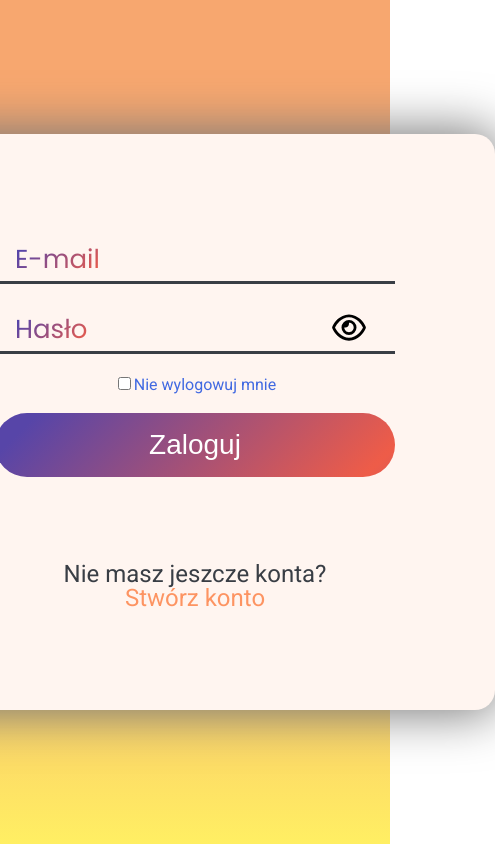
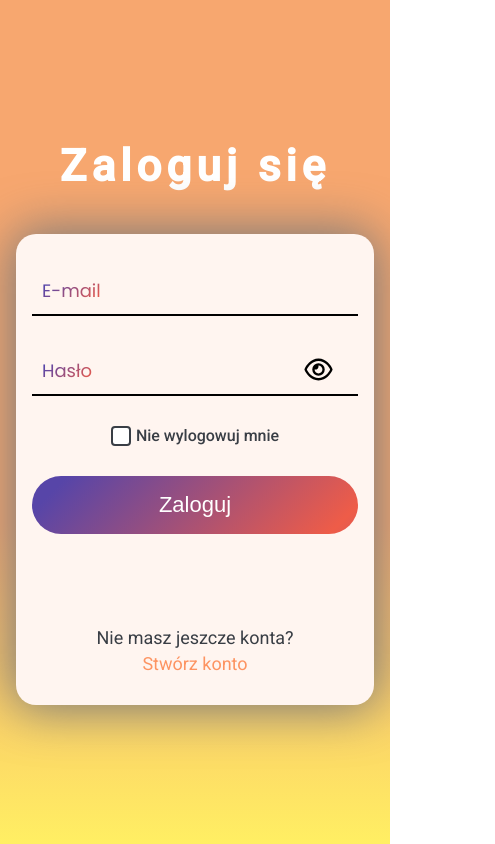
Before and after one commit to propanibutan/grosik-app, a React (Vite) app: page /login in a window 390 px wide. Shown: the whole page, 495 px wide, since content can reach past the window. Built offline with nearby package versions, Linux system fonts and the light colour scheme.

Commit message:
rwd & auth validation

```diff
--- a/src/components/common/GradientButton/GradientButton.module.scss
+++ b/src/components/common/GradientButton/GradientButton.module.scss
@@ -19,3 +19,12 @@
       filter: contrast(150%);
    }
 }
+
+
+@media screen and (max-width: 800px) {
+   .gradientButton{
+      width: 100%;
+      max-width: 400px;
+      font-size: 22px;
+   }
+}
--- a/src/components/common/UniversalInput/UniversalInput.module.scss
+++ b/src/components/common/UniversalInput/UniversalInput.module.scss
@@ -62,6 +62,29 @@
 }
 
 
+@media screen and (max-width: 800px) {
+   .inputBox{
+      position: relative;
+      width: 100%;
+      max-width: 400px;
+   }
+   .inputBox__input{
+      font-size: 18px;
+      padding-left: 10px;
+      border-bottom: 2px solid;
+   }
+   .inputBox__label{
+      font-size: 18px;
+      top: 50%;
+      left: 10px;
+   }
+   .inputBox__icon{
+      cursor: pointer;
+      height: 25px;
+      width: 35px;
+   }
+}
+
 
 input:-webkit-autofill,
 input:-webkit-autofill:hover,
--- a/src/pages/Login/Login.jsx
+++ b/src/pages/Login/Login.jsx
@@ -10,15 +10,27 @@ const Login = () => {
 
    const [email, setEmail] = useState('');
    const [password, setPassword] = useState('');
+   const [error, setError] = useState(false);
+   const [keepSignIn, setKeepSignIn] = useState(false);
 
    const HandleSignIn = async (e) => {
-      await signInWithEmailAndPassword(auth, email, password);
-      console.log('handle sign in');
-      sessionStorage.setItem("Login", `${auth.currentUser.email}`);
+      try{
+         await signInWithEmailAndPassword(auth, email, password);
+         keepSignIn
+         ? localStorage.setItem("Login", `${auth.currentUser.email}`)
+         : sessionStorage.setItem("Login", `${auth.currentUser.email}`)
+      } catch(err) {
+         console.log('Error found:', err);
+         setError(true);
+         return;
+      }
+
+      setError(false);
    }
-
+   console.log(keepSignIn);
    return (
       <section className={s.login}>
+         <h1 className={s.login__title}>Zaloguj się</h1>
          <div className={s.login__box}>
             <UniversalInput
                name="email"
@@ -35,9 +47,13 @@ const Login = () => {
                value={password}
             />
             <label className={s.login__checkbox}>
-               <input type="checkbox" />
+               <input type="checkbox" onChange={() => setKeepSignIn(!keepSignIn)}/>
                Nie wylogowuj mnie
             </label>
+            {
+               error &&
+               <p className={s.error}>E-mail lub hasło nie jest poprawne!</p>
+            }
             <GradientButton text="Zaloguj" execute={(e) => `${HandleSignIn()} ${e.preventDefault()}`}/>
             <div className={s.login__bottomInfo}>
                <h3>Nie masz jeszcze konta?</h3>
--- a/src/pages/Login/Login.module.scss
+++ b/src/pages/Login/Login.module.scss
@@ -3,7 +3,6 @@
 .login{
    font-family: $main-font;
    color: $main;
-   // background-color: black;
    background: linear-gradient(135deg, $top-purple 10%, $bot-orange );
    @include bot-gradient();
    min-height: 100vh;
@@ -11,6 +10,15 @@
    flex-direction: column;
    justify-content: center;
    align-items: center;
+   &__title{
+      margin-bottom: 150px;
+      color: $white-text;
+      font-family: $font-text;
+      font-size: 66px;
+      line-height: 92px;
+      font-weight: bold;
+      letter-spacing: 5px;
+   }
    &__box{
       background-color: $primary-background;
       min-width: 500px;
@@ -24,8 +32,41 @@
       box-shadow: 0 0 50px 4px #797979;
       font-family: $font-text;
    }
+   input[type=checkbox]{
+      -webkit-appearance: none;
+      appearance: none;
+      background-color: #fff;
+      margin: 0;
+      font: inherit;
+      color: currentColor;
+      width: 20px;
+      height: 20px;
+      border: 2px solid currentColor;
+      border-radius: 4px;
+      display: grid;
+      place-content: center;
+   }
+   input[type="checkbox"]::before {
+      content: "";
+      width: 16px;
+      height: 16px;
+      transform: scale(0);
+      transition: 150ms transform ease-in-out;
+      @include bot-gradient();
+      box-shadow: inset 30px 30px $primary-orange;
+      transform-origin: bottom left;
+      clip-path: polygon(14% 44%, 0 65%, 50% 100%, 100% 16%, 80% 0%, 43% 62%);
+   }
+   input[type="checkbox"]:checked::before {
+      transform: scale(1);
+    }
    &__checkbox{
-
+      display: flex;
+      align-items: center;
+      gap: 5px;
+      color: $text;
+      font-weight: 500;
+      font-size: 22px;
    }
    &__bottomInfo{
       text-align: center;
@@ -37,3 +78,44 @@
       }
    }
 }
+.error{
+   font-family: $font-alt;
+   color: red;
+   font-size: 18px;
+   font-weight: 700;
+}
+
+
+@media screen and (max-width: 800px) {
+   .login{
+      padding: 32px 16px;
+      &__title{
+         font-size: 44px;
+         line-height: 55px;
+         text-align: center;
+         margin-bottom: 40px;
+      }
+      &__box{
+         gap: 30px;
+         min-width: max-content;
+         max-width: 500px;
+         width: 100%;
+         padding: 32px 16px;
+         box-sizing: border-box;
+      }
+      &__bottomInfo{
+         font-size: 18px;
+         h3{
+            margin-bottom: 8px
+         }
+      }
+      &__checkbox{
+         font-size: 16px;
+      }
+   }
+   .error{
+      font-size: 14px;
+      max-width: 80%;
+      text-align: center;
+   }
+}
--- a/src/pages/Register/Register.jsx
+++ b/src/pages/Register/Register.jsx
@@ -13,6 +13,7 @@ const Register = () => {
    const [email, setEmail] = useState('');
    const [password, setPassword] = useState('');
    const [confirmPassword, setConfirmPassword] = useState('');
+   const [errorMsg, setErrorMsg] = useState(false);
 
    const SignIn = async (e) => {
       e.preventDefault();
@@ -26,9 +27,14 @@ const Register = () => {
             created: serverTimestamp(),
          })
       } catch(err) {
-         console.error(err);
+         console.log('Error found:', err);
+         setErrorMsg(true);
+         console.log(errorMsg)
+         return;
       }
-      console.log('register tests')
+      console.log(errorMsg)
+      setErrorMsg(false);
+      console.log('Register succesull');
       setUserName('');
       setEmail('');
       setPassword('');
@@ -44,7 +50,10 @@ const Register = () => {
                <UniversalInput name="e-mail" type="email" label="E-mail" callback={setEmail} value={email}/>
                <UniversalInput name="password" type="password" label="Hasło" callback={setPassword} value={password}/>
                <UniversalInput name="confirm-password" type="password" label="Powtórz hasło" callback={setConfirmPassword} value={confirmPassword}/>
-
+               {
+                  errorMsg &&
+                  <p className={s.error}>E-mail jest już w użytku!</p>
+               }
                <GradientButton text="Załóż konto" execute={(e) => SignIn(e)}/>
             </form>
             <h3 className={s.register__box_h3}>
--- a/src/pages/Register/Register.module.scss
+++ b/src/pages/Register/Register.module.scss
@@ -3,7 +3,6 @@
 .register{
    font-family: $main-font;
    color: $main;
-   // background-color: black;
    background: linear-gradient(135deg, $top-purple 10%, $bot-orange );
    @include bot-gradient();
    min-height: 100vh;
@@ -58,3 +57,45 @@
       color: $primary-orange;
    }
 }
+.error{
+   font-family: $font-alt;
+   color: red;
+   font-size: 18px;
+   font-weight: 700;
+}
+
+
+@media screen and (max-width: 800px) {
+   .register{
+      padding: 32px 16px;
+   }
+   .register__title{
+      font-size: 44px;
+      line-height: 55px;
+      text-align: center;
+      margin-bottom: 40px;
+   }
+   .register__box{
+      min-width: max-content;
+      max-width: 500px;
+      width: 100%;
+      padding: 32px 16px;
+   }
+   .register__box_h3{
+      max-width: 80%;
+      text-align: center;
+      font-size: 18px;
+      line-height: 28px;
+   }
+   .register__box_bottomText{
+      font-size: 18px;
+      display: flex;
+      flex-direction: column;
+      align-items: center;
+   }
+   .error{
+      font-size: 14px;
+      max-width: 80%;
+      text-align: center;
+   }
+}
```
